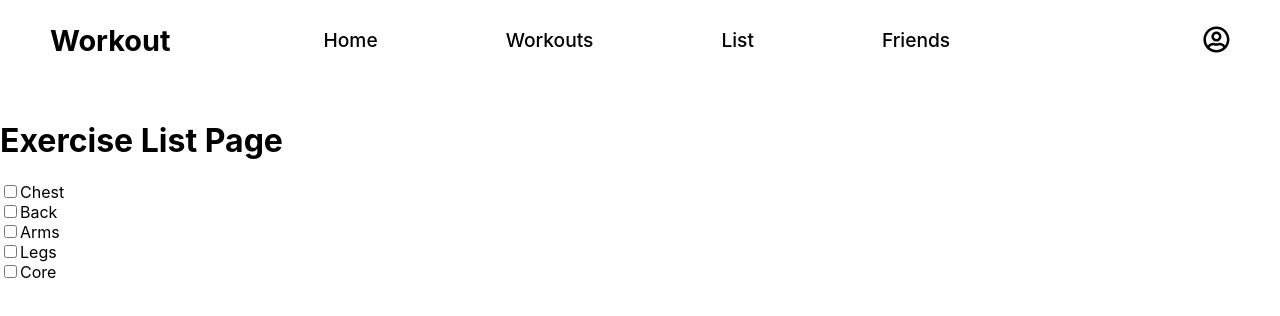
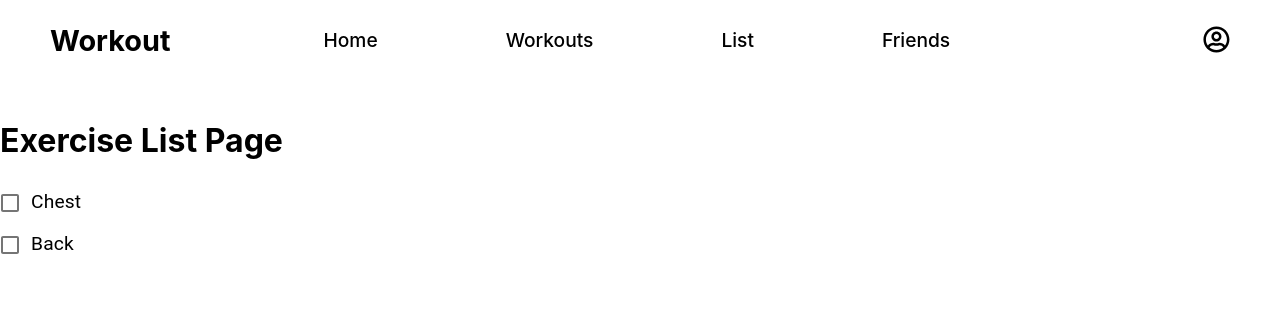
Before and after one commit to khaledelemam/WorkoutApp, a React (Create React App) app: page /ExerciseList in a window 1280 px wide. Shown: the top 316 px of the page. Built offline with nearby package versions, Linux system fonts and the light colour scheme; the HTML template or start-up script is replaced by a standard one.

Commit message:
Changed normal checkboxes to MaterialUI checkboxes

```diff
--- a/package.json
+++ b/package.json
@@ -8,6 +8,7 @@
     "@fortawesome/free-solid-svg-icons": "^5.15.1",
     "@fortawesome/react-fontawesome": "^0.1.11",
     "@material-ui/core": "^4.11.0",
+    "@material-ui/styles": "^4.10.0",
     "@testing-library/jest-dom": "^5.11.5",
     "@testing-library/react": "^11.1.0",
     "@testing-library/user-event": "^12.1.10",
--- a/src/App.js
+++ b/src/App.js
@@ -1,6 +1,5 @@
 import React from'react'
 import './App.css';
-import Tabs from "./components/Tabs"
 import Home from "./components/Home"
 
 import { library } from '@fortawesome/fontawesome-svg-core'
--- a/src/components/ExerciseList/index.css
+++ b/src/components/ExerciseList/index.css
@@ -0,0 +1,5 @@
+
+
+  .label .MuiFormControlLabel-label{
+    font-size: 1.2em;
+  }
--- a/src/components/ExerciseList/index.js
+++ b/src/components/ExerciseList/index.js
@@ -1,83 +1,36 @@
 import React from 'react';
 import Tabs from "../Tabs"
-// import Checkbox from '@material-ui/core/Checkbox';
+import './index.css'
+import Checkbox from '@material-ui/core/Checkbox';
+import FormControlLabel from '@material-ui/core/FormControlLabel';
+
+
 
 class ExerciseList extends React.Component{
+  render(){
 
-  constructor(props) {
-    super(props);
-    this.state = {
-      chest: false,
-      back: false,
-      arms: false,
-      legs: false,
-      core: false,
+  const {checkedA,
+    checkedB,
+    handleChange} = this.props;
 
-    };
 
-    this.handleInputChange = this.handleInputChange.bind(this);
-  }
-
-  handleInputChange(event) {
-    const target = event.target;
-    const value = target.type === 'checkbox' ? target.checked : target.value;
-    const name = target.name;
-
-    this.setState({
-      [name]: value
-    });
-  }
-
-  render(){
     return (
         <div className="Tabs">
         <Tabs />
         <h1>Exercise List Page</h1>
+        <div>
+      <FormControlLabel className='label'
+        control={<Checkbox checked={checkedA} onChange={handleChange} name="checkedA"  />}
+        label="Chest"
+      />
+      <br></br>
+      <FormControlLabel className='label'
+        control={<Checkbox checked={checkedB} onChange={handleChange} name="checkedB" />}
+        label= 'Back'
+      />
 
-        <form>
-        <label>
-        <input
-            name="chest"
-            type="checkbox"
-            checked={this.state.chest}
-            onChange={this.handleInputChange} />
-          Chest
-        </label>
-        <br></br>
-        <label>
-        <input
-            name="back"
-            type="checkbox"
-            checked={this.state.back}
-            onChange={this.handleInputChange} />
-          Back
-        </label>
-        <br></br>
-        <label>
-        <input
-            name="arms"
-            type="checkbox"
-            checked={this.state.arms}
-            onChange={this.handleInputChange} />
-          Arms
-        </label><br></br>
-        <label>
-        <input
-            name="legs"
-            type="checkbox"
-            checked={this.state.legs}
-            onChange={this.handleInputChange} />
-        Legs
-        </label><br></br>
-        <label>
-        <input
-            name="core"
-            type="checkbox"
-            checked={this.state.core}
-            onChange={this.handleInputChange} />
-          Core
-        </label>
-      </form>
+    </div>
+
 
         </div>
       );
```
